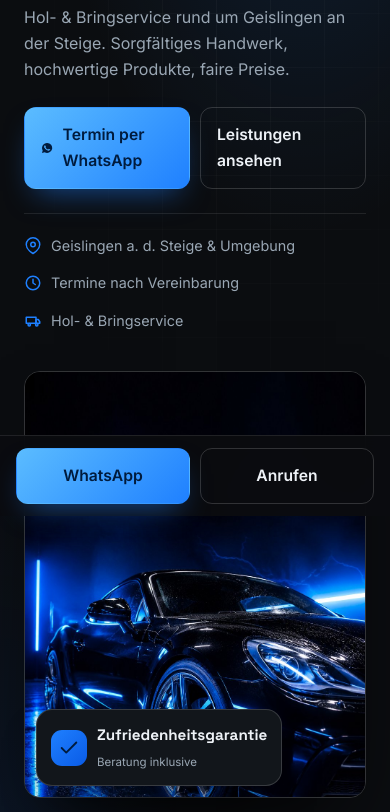
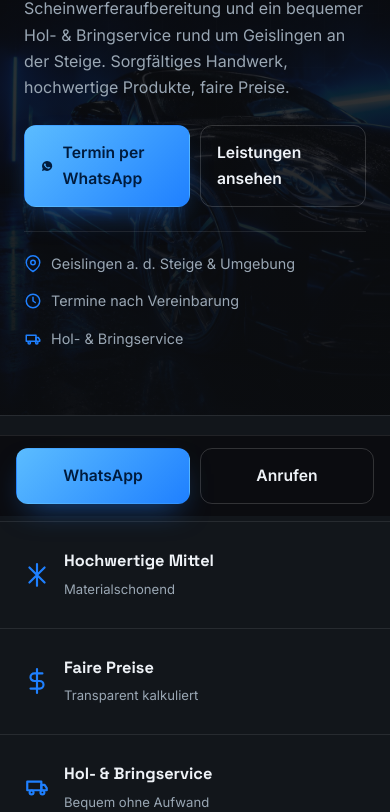
Before and after one commit to felixpagelhandy-dotcom/karaula-detailing, a plain HTML site: page index.html in a window 390 px wide. Shown: the part 328-1140 px from the top of the page. Drawn offline with Linux system fonts and the light colour scheme.

Commit message:
Mobil: Auto als dezenter Hero-Hintergrund, Badge entfernt
Co-Authored-By: Claude Opus 4.8 <noreply@anthropic.com>

```diff
--- a/index.html
+++ b/index.html
@@ -303,11 +303,17 @@ footer{border-top:1px solid var(--line);padding:48px 0 36px;background:var(--sur
   .hero-cta{gap:10px}
   .hero-cta .btn{flex:1;padding:14px 16px}
   .hero-meta{margin-top:24px;padding-top:20px;flex-direction:column;gap:12px}
-  .media-frame{aspect-ratio:4/5;border-radius:16px}
-  .hero-badge{left:12px;right:auto;bottom:12px;padding:12px 14px;gap:10px}
-  .hero-badge .ic{width:36px;height:36px}
-  .hero-badge b{font-size:.95rem}
-  .hero-badge span{font-size:.72rem}
+  /* Auto als dezenter Hintergrund, Bildkarte + Badge ausblenden */
+  .hero-media{display:none}
+  .hero{padding-top:48px}
+  .hero::before{
+    background:
+      linear-gradient(180deg,rgba(11,13,16,.72) 0%,rgba(11,13,16,.86) 55%,rgba(11,13,16,.96) 100%),
+      radial-gradient(120% 70% at 80% 0%,rgba(31,128,255,.18),transparent 55%),
+      url('img/hero-detailing.jpg') center 18% / cover no-repeat,
+      var(--bg);
+  }
+  .hero::after{opacity:.18}
 }
 @media (max-width:520px){
   .trust-inner{grid-template-columns:1fr}
```
